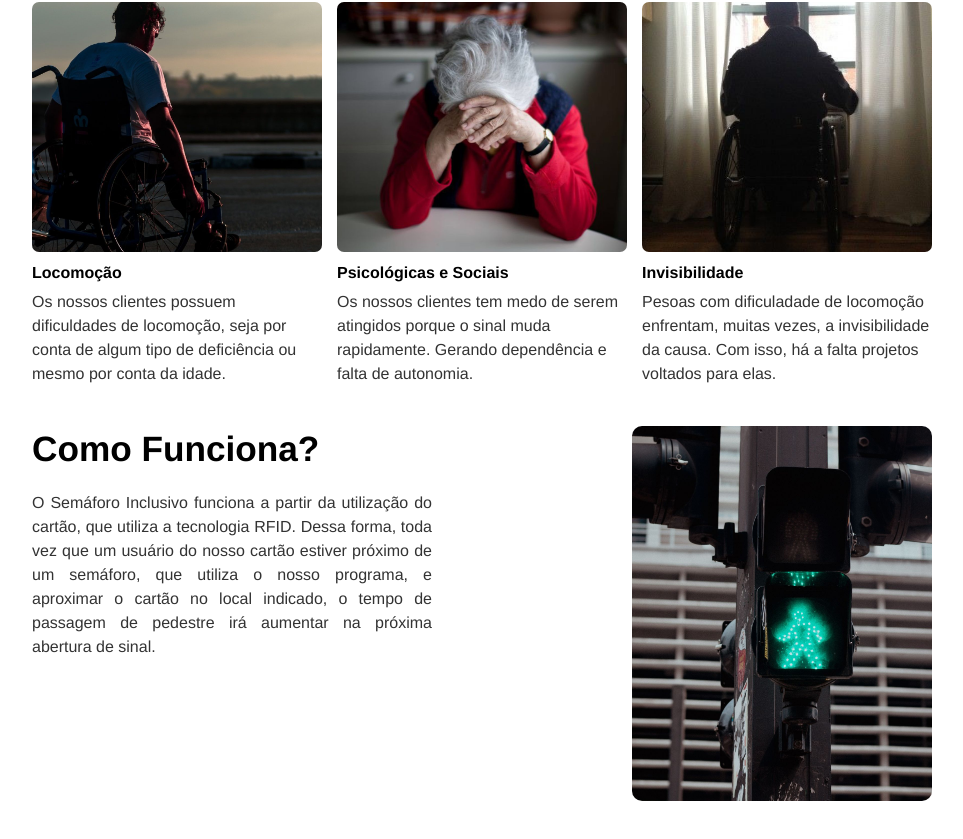
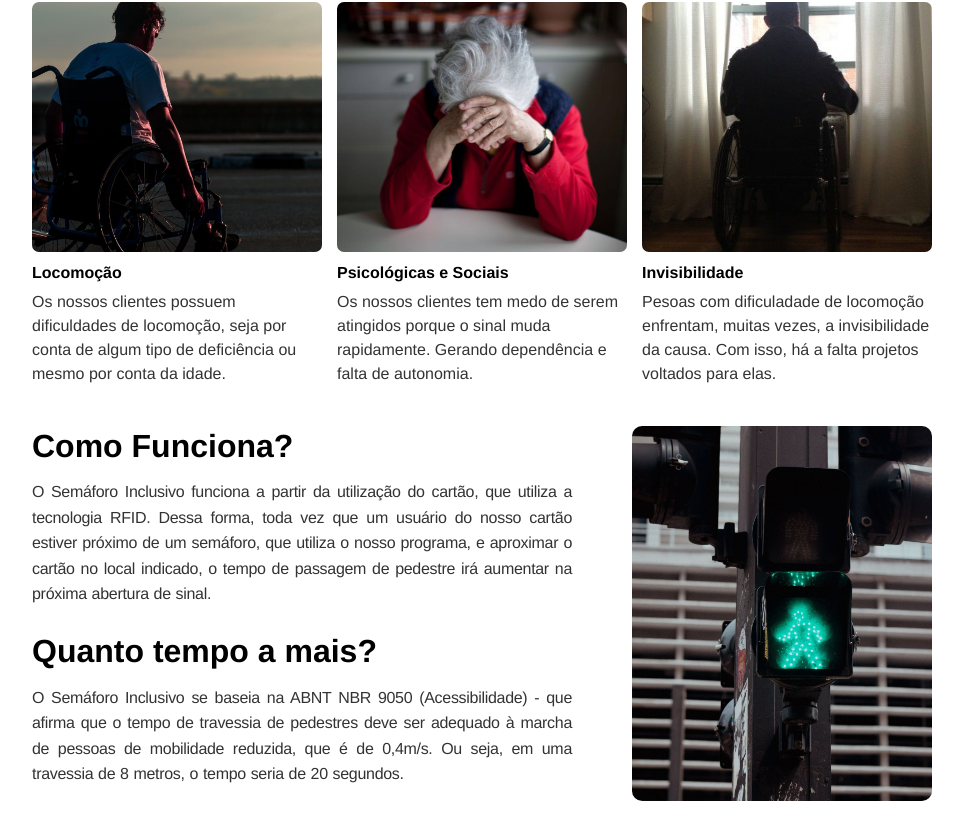
Before and after one commit to josevitor1899/TCC_Site, a Vue app: page / in a window 1280 px wide. Shown: the part 648-1487 px from the top of the page, without its empty margins (158-1121 px from the left). Built offline with nearby package versions, Linux system fonts and the light colour scheme.

Commit message:
Finalizando o Texto03 da página inicial

```diff
--- a/src/components/TextosInicio/Texto03.vue
+++ b/src/components/TextosInicio/Texto03.vue
@@ -1,6 +1,6 @@
 <template>
   <div class="Texto03">
-    <div class="Texto_Imagem">
+    <div class="left">
       <div class="texto">
         <h1>Como Funciona?</h1>
         <p>
@@ -10,8 +10,17 @@
           aumentar na próxima abertura de sinal.
         </p>
       </div>
-      <img src="@/assets/imgsInicial/PedestreSemaforo.jpg" alt="">
+
+      <div class="texto second">
+        <h1>Quanto tempo a mais?</h1>
+        <p>
+          O Semáforo Inclusivo se baseia na ABNT NBR 9050 (Acessibilidade) - que afirma que o tempo de travessia de pedestres deve ser adequado à marcha de pessoas
+          de mobilidade reduzida, que é de 0,4m/s. Ou seja, em uma travessia de 8 metros, o tempo seria de 20 segundos.
+        </p>
+      </div>
     </div>
+
+    <img class="side-img" src="@/assets/imgsInicial/PedestreSemaforo.jpg" alt="">
   </div>
 </template>
 
@@ -22,41 +31,51 @@ export default {
 </script>
 
 <style scoped>
+/* Container principal: grid com 2 colunas (texto | imagem) */
 .Texto03 {
-  display: flex;
-  margin-top: 40px;
+  display: grid;
+  grid-template-columns: 1fr 320px; /* 1 coluna pro texto, outra pra imagem */
+  column-gap: 40px; /* espaço entre texto e imagem */
+  max-width: 1100px;
+  margin-top: 40px; /* só espaço acima */
+  align-items: start;
+  box-sizing: border-box;
 }
 
-.Texto_Imagem {
+/* Coluna da esquerda que empilha os textos */
+.left {
   display: flex;
-  justify-content: space-between; /* empurra o texto para a esquerda e a imagem para a direita */
-  align-items: flex-start;
-  width: 100%;
-  max-width: 1100px; /* opcional: limita o tamanho total do conteúdo */
-  margin: 0 auto; /* centraliza o bloco dentro da tela */
+  flex-direction: column;
+  gap: 24px; /* espaço entre os dois blocos de texto */
 }
 
-.Texto_Imagem img {
-  width: 300px;
+/* Imagem no lado direito */
+.side-img {
+  width: 300px; /* use 300 como você usava antes */
   height: auto;
   border-radius: 10px;
+  justify-self: end; /* garante que a imagem fique encostada à direita da coluna */
+  align-self: start;
+  object-fit: cover;
 }
 
+/* estilos de texto (mantidos com pequenas melhorias) */
 .texto {
-  max-width: 400px;
+  max-width: 100%; /* usa toda a coluna esquerda */
 }
 
 .texto h1 {
-  margin-bottom: 20px;
+  margin: 0 0 12px 0;
+  font-size: 2rem; /* ajuste se quiser */
 }
 
 .texto p {
+  margin: 0;
   text-align: justify;
   text-justify: inter-word;
-  line-height: 1.5;
-  width: 400px;
+  word-spacing: 0.04em;
+  letter-spacing: -0.3px;
+  line-height: 1.6;
 }
 
-
-
 </style>
```
